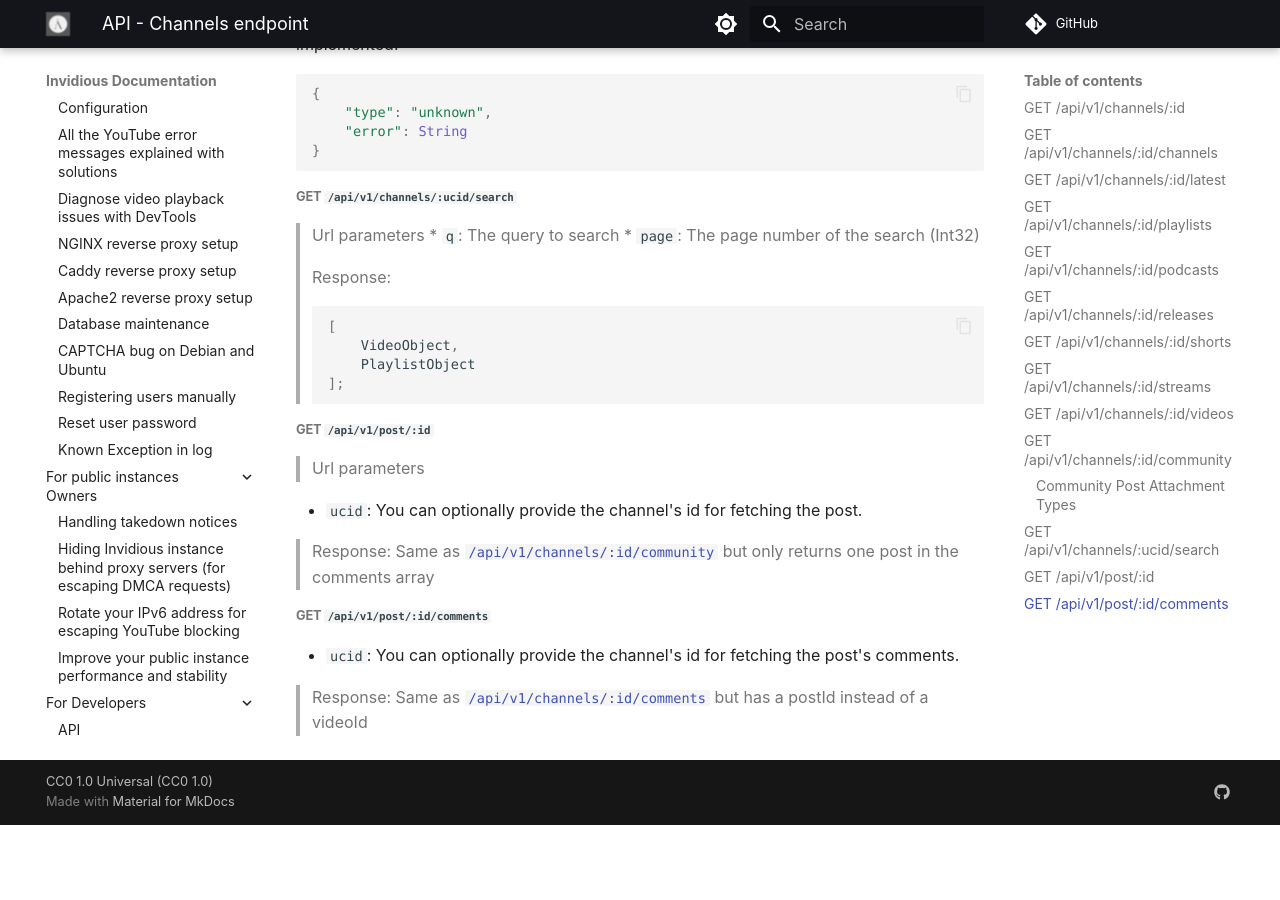
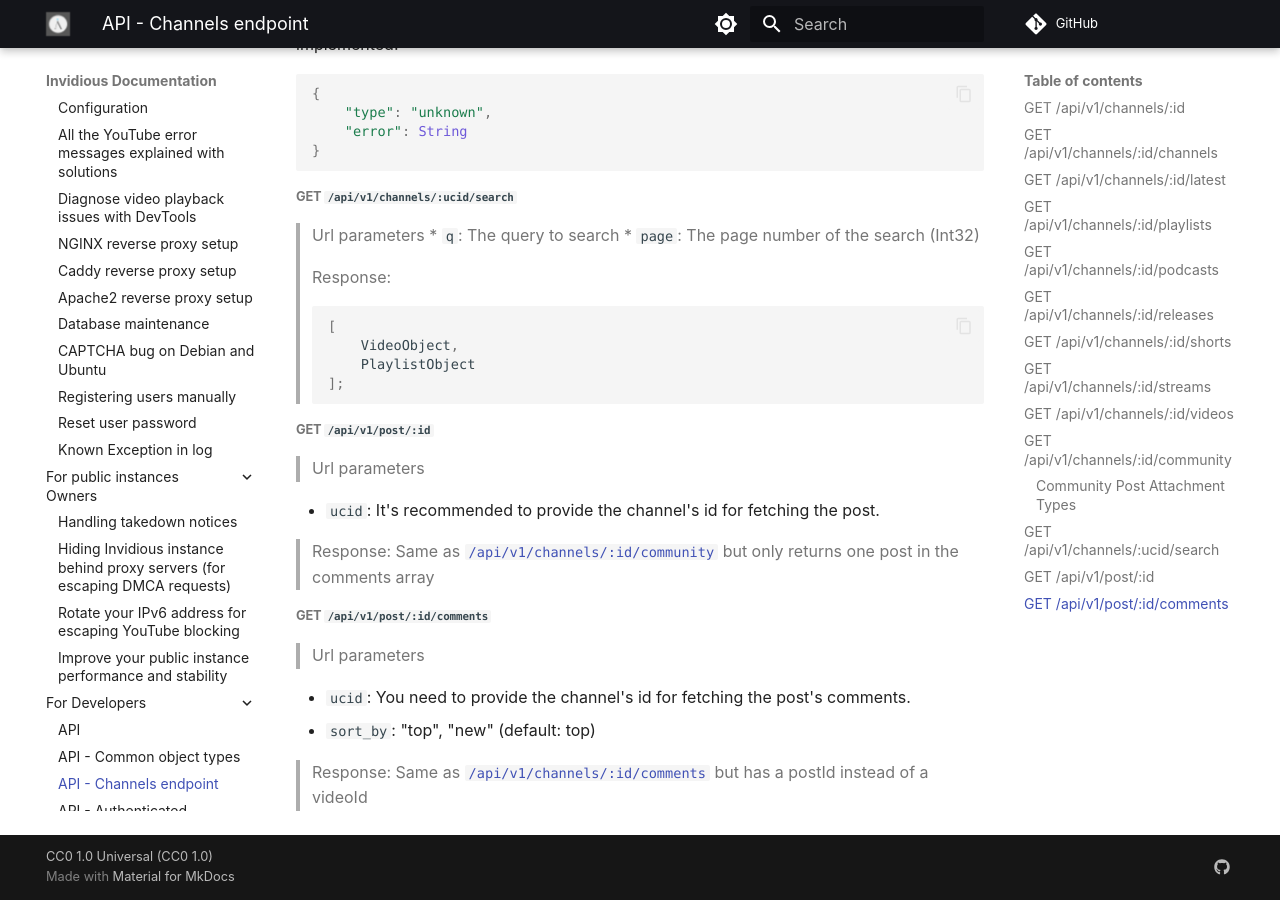
Before and after one commit to iv-org/documentation, an MkDocs documentation site: the page built from docs/api/channels_endpoint.md, in a window 1280 px wide and 900 px high, scrolled down 4697 px. Built offline with MkDocs 1.6.1 and Material for MkDocs 9.7.7, drawn with Linux system fonts in a browser that asks for light colours; comment, search, counter and statistics services are not loaded; before the commit the page ends 5522 px from its top, so only the background shows below that.

Commit message:
Add `sort_by` to post comments and add new properties to resolveurl response

```diff
--- a/docs/api/channels_endpoint.md
+++ b/docs/api/channels_endpoint.md
@@ -259,7 +259,7 @@
 ##### GET `/api/v1/post/:id`
 > Url parameters
 
-* `ucid`: You can optionally provide the channel's id for fetching the post.
+* `ucid`: It's recommended to provide the channel's id for fetching the post.
 
 > Response:
 Same as [`/api/v1/channels/:id/community`](#get-apiv1channelsidcommunity) but only returns one post in the comments array
@@ -268,7 +268,12 @@
 
 ##### GET `/api/v1/post/:id/comments`
 
-* `ucid`: You can optionally provide the channel's id for fetching the post's comments.
+> Url parameters
+
+* `ucid`: You need to provide the channel's id for fetching the post's comments.
+* `sort_by`: "top", "new" (default: top)
+
+
 
 > Response:
 Same as [`/api/v1/channels/:id/comments`](../api.md#get-apiv1commentsid) but has a postId instead of a videoId
```
Also changed, not shown: docs/api.md (+2 -0 lines).
